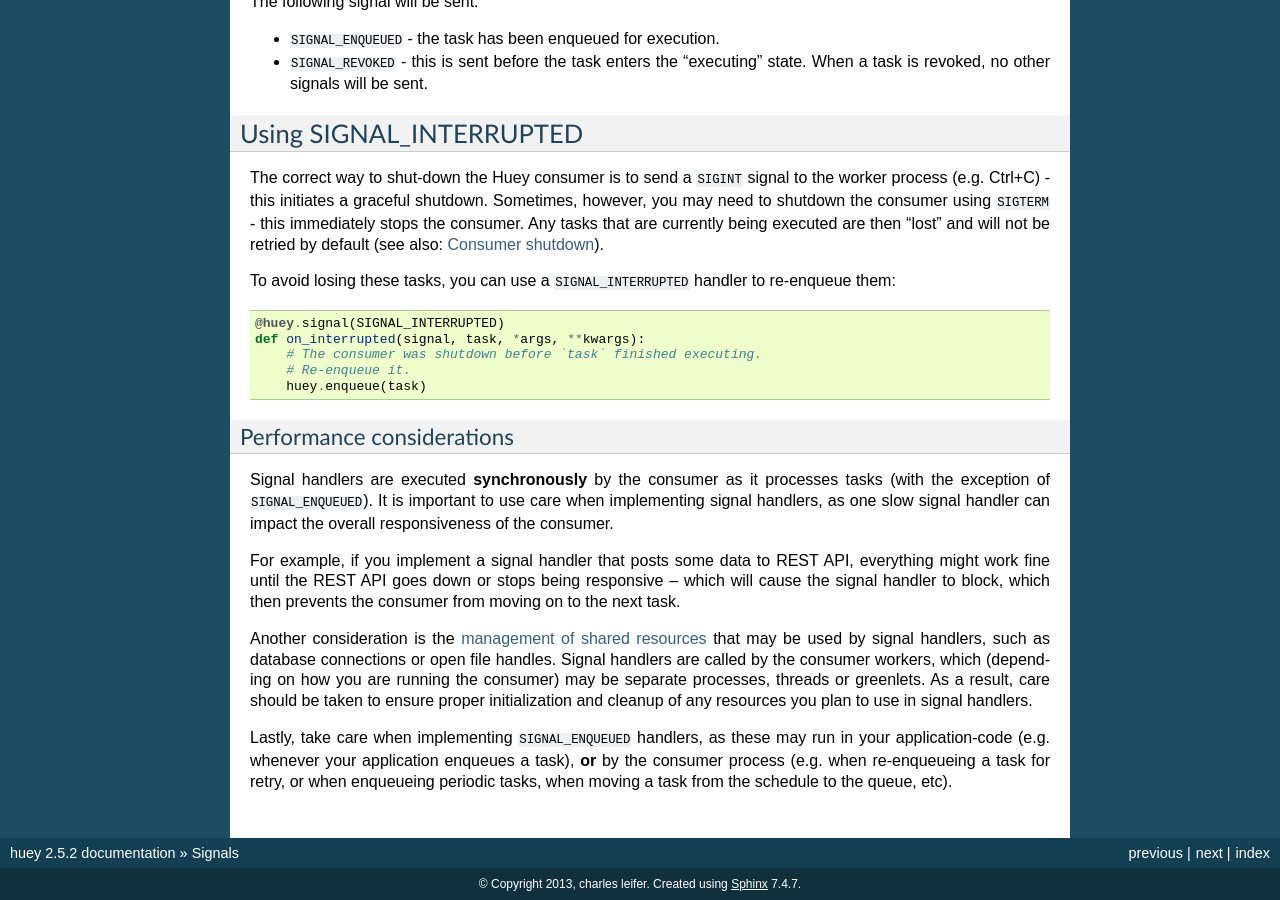
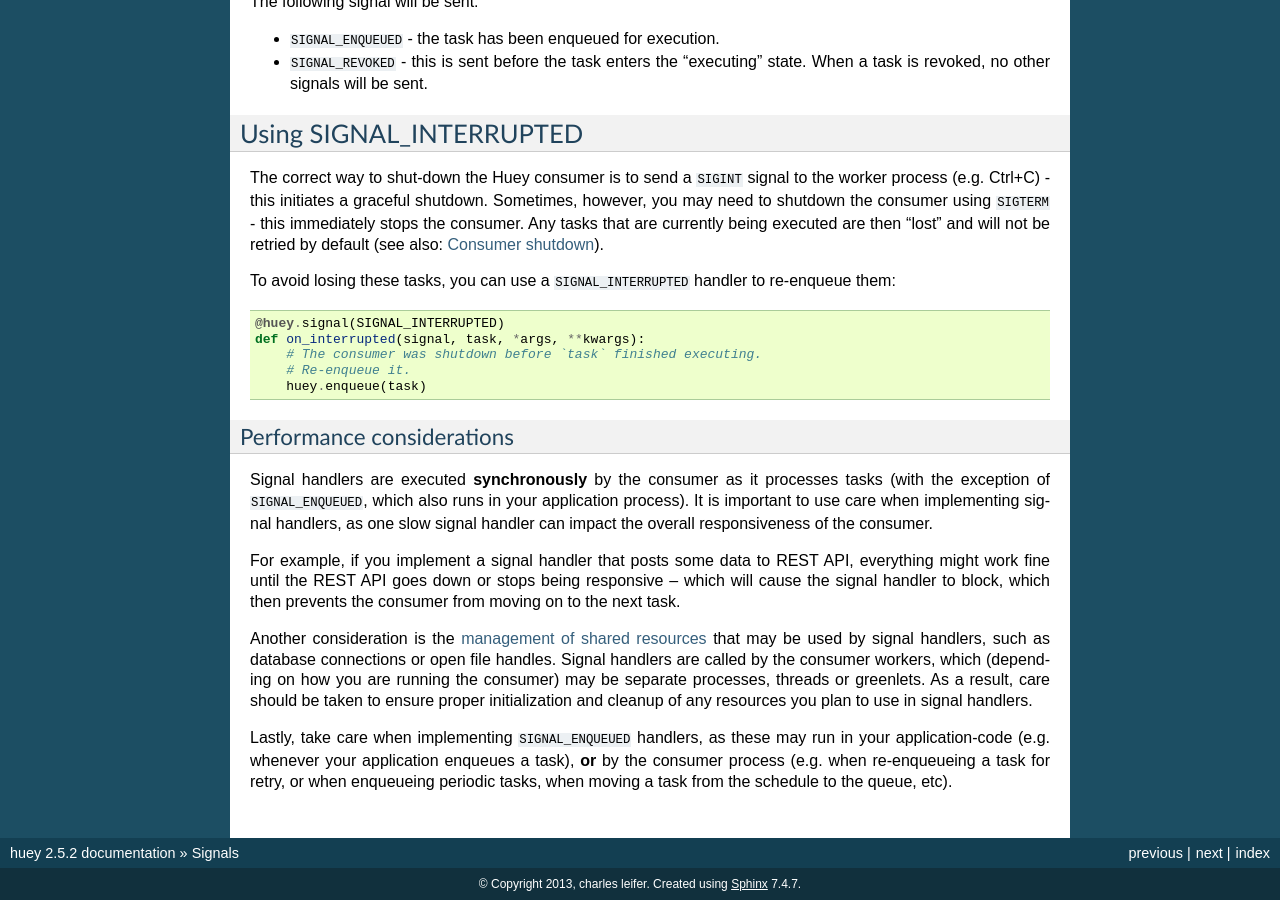
Before and after one commit to coleifer/huey, a Sphinx documentation site: the page built from docs/signals.rst, in a window 1280 px wide and 900 px high, scrolled down 2525 px. Built offline with Sphinx 7.4.7, drawn with Linux system fonts in a browser that asks for light colours.

Commit message:
Clarify docs on new enqueued signal.

```diff
--- a/docs/signals.rst
+++ b/docs/signals.rst
@@ -187,9 +187,10 @@ Performance considerations
 --------------------------
 
 Signal handlers are executed **synchronously** by the consumer as it processes
-tasks (with the exception of ``SIGNAL_ENQUEUED``). It is important to use care
-when implementing signal handlers, as one slow signal handler can impact the
-overall responsiveness of the consumer.
+tasks (with the exception of ``SIGNAL_ENQUEUED``, which also runs in your
+application process). It is important to use care when implementing signal
+handlers, as one slow signal handler can impact the overall responsiveness of
+the consumer.
 
 For example, if you implement a signal handler that posts some data to REST
 API, everything might work fine until the REST API goes down or stops being
```
